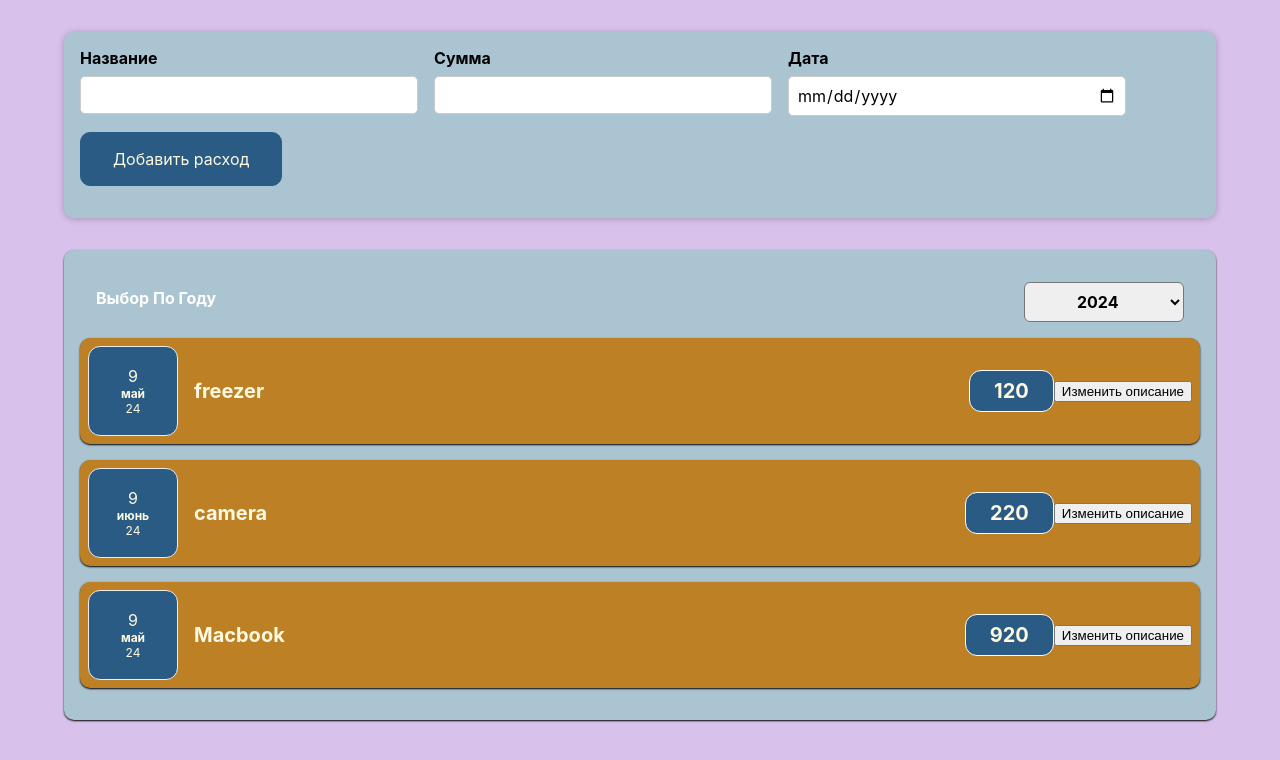
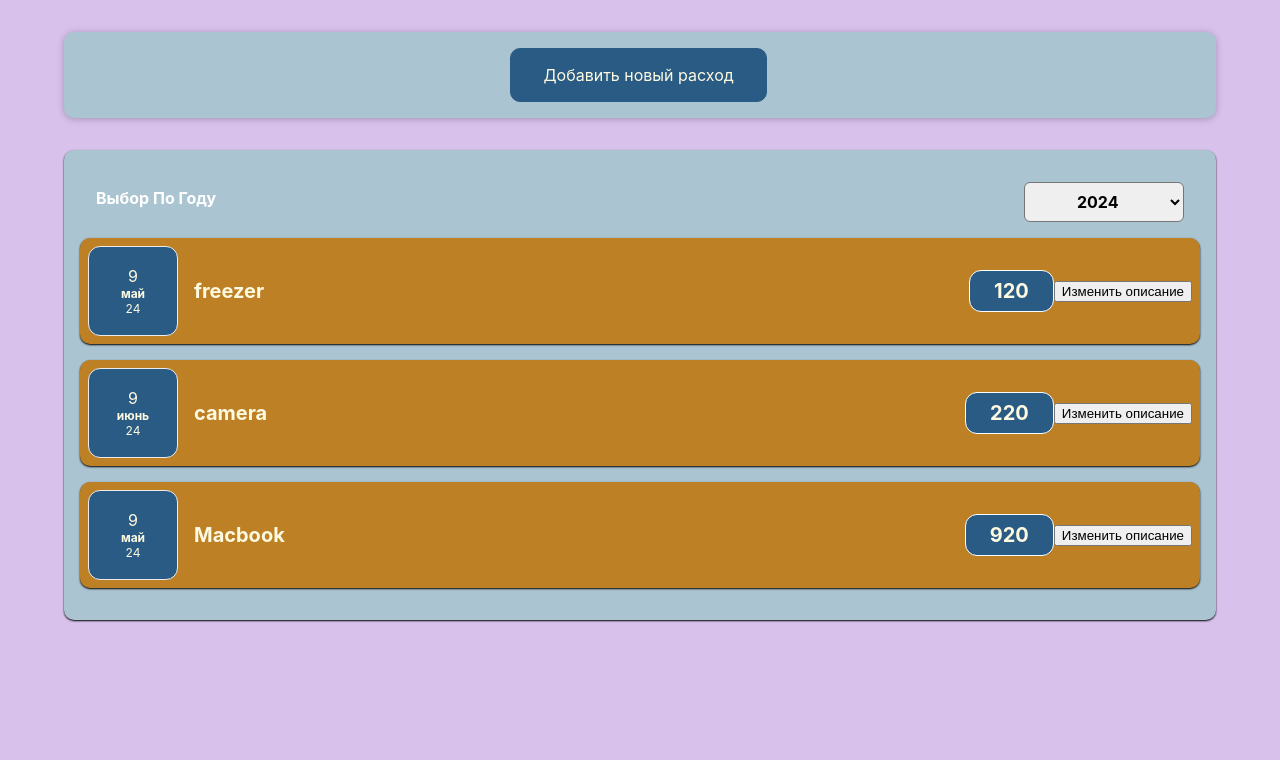
Before and after one commit to AlekseySapunkov/shopping-list, a React (Create React App) app: page / in a window 1280 px wide. Shown: the top 760 px of the page. Built offline with nearby package versions, Linux system fonts and the light colour scheme.

Commit message:
Add button that open form

```diff
--- a/src/App.js
+++ b/src/App.js
@@ -31,7 +31,7 @@ const App = () => {
   }
   return (
     <div>
-      <NewCost onAddCost= {onAddCostHandler}/>
+      <NewCost onAddCost= {onAddCostHandler} value={true}/>
       <Costs costs={costs} />
     </div>
   );
--- a/src/components/costs/CostForm.js
+++ b/src/components/costs/CostForm.js
@@ -42,6 +42,7 @@ const CostForm = (props) => {
             </div>
             <div className="new-cost__actions">
 <button type ="submit">Добавить расход</button>
+<button type ="button">отмена</button>
             </div>
             </div>
     </form>
--- a/src/components/costs/CostList.js
+++ /dev/null
@@ -1,5 +0,0 @@
-import "./CostList.css";
-const CostList = (props) =>{
-
-}
-export default CostList;
--- a/src/components/costs/Costs.js
+++ b/src/components/costs/Costs.js
@@ -8,8 +8,6 @@ const Costs = (props) => {
   const yearChangeHandler = (year) => {
     setSelectedYear(year);
   };
-  console.log(props.costs)
-  console.log(props.costs.map((cost)=>cost.date.getUTCFullYear()))
   const filterProps= (props)=>{
    return  props.costs.filter((cost)=>cost.date.getUTCFullYear().toString()===selectedYear)}
   console.log(selectedYear)
--- a/src/components/costs/NewCost.js
+++ b/src/components/costs/NewCost.js
@@ -1,6 +1,8 @@
 import "./NewCost.css"
 import CostForm  from "./CostForm"
+import React, {useState} from "react"
 const NewCost = (props) => {
+  const [value, setValue] = useState(props.value);
     console.log(props)
     const onSaveCostHandler =(inputCostData)=>{
       const costData ={
@@ -9,8 +11,19 @@ const NewCost = (props) => {
       };
       props.onAddCost(costData)
     }
-return <div className="new-cost">
-    <CostForm onSaveCost={onSaveCostHandler}></CostForm>
+  const buttonClickHandler =(event)=>{
+    event.target.value = false;
+    setValue(false)
+  }
+  if(value === true){
+    return <div className="new-cost">
+  <button type ="button" onClick={buttonClickHandler} value = {value}>Добавить новый расход</button>
 </div>
+}else{
+  return <div className="new-cost">
+      <CostForm onSaveCost={onSaveCostHandler}></CostForm>
+      </div>
+  }
 }
+
 export default NewCost
```
Also changed, not shown: src/components/costs/CostList.css (deleted, +0 -9 lines).
